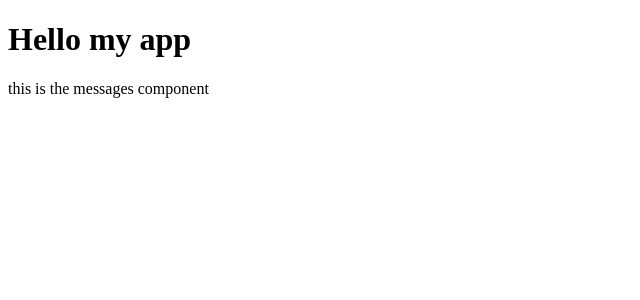
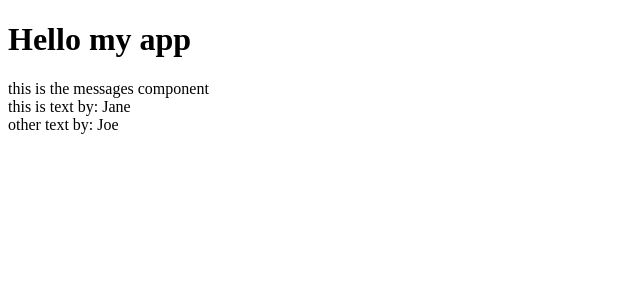
Before and after one commit to dawsonrichey/messageboard, an Angular app in the folder frontend/: page / in a window 1280 px wide. Shown: the top 300 px of the page, without its empty margins (0-640 px from the left). Built offline with nearby package versions, Linux system fonts and the light colour scheme.

Commit message:
array of temp info now displayed

```diff
--- a/frontend/src/app/messages.component.ts
+++ b/frontend/src/app/messages.component.ts
@@ -2,8 +2,8 @@ import { Component } from '@angular/core'
 
 @Component({
     selector: 'messages',
-    template: 'this is the messages component'
+    template: 'this is the messages component<div *ngFor="let message of messages">{{message.text}} by: {{message.owner}}</div>'
 })
 export class MessagesComponent {
-
+    messages = [{text:'this is text', owner:'Jane'}, {text:'other text', owner:'Joe'}];
 }
```
